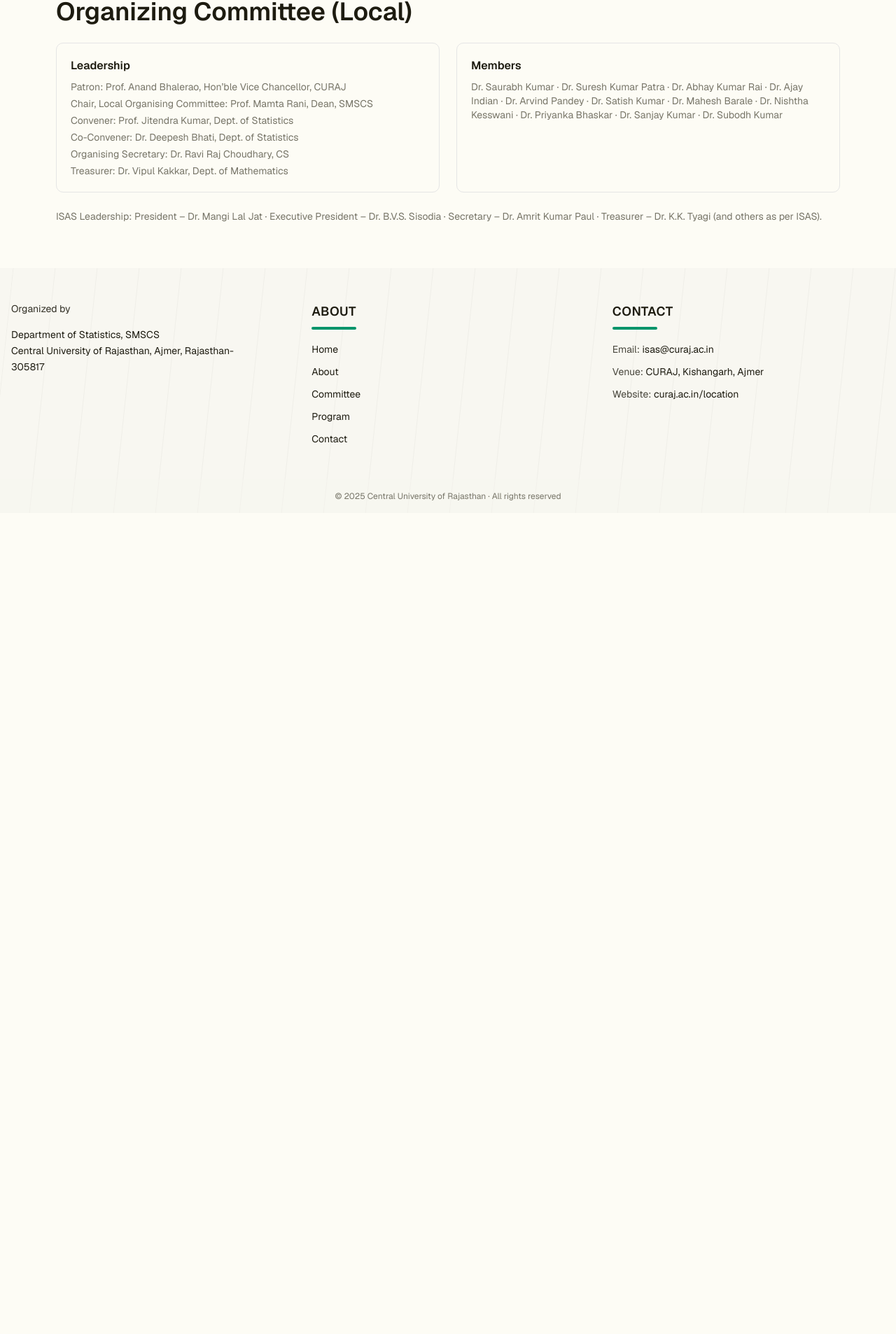
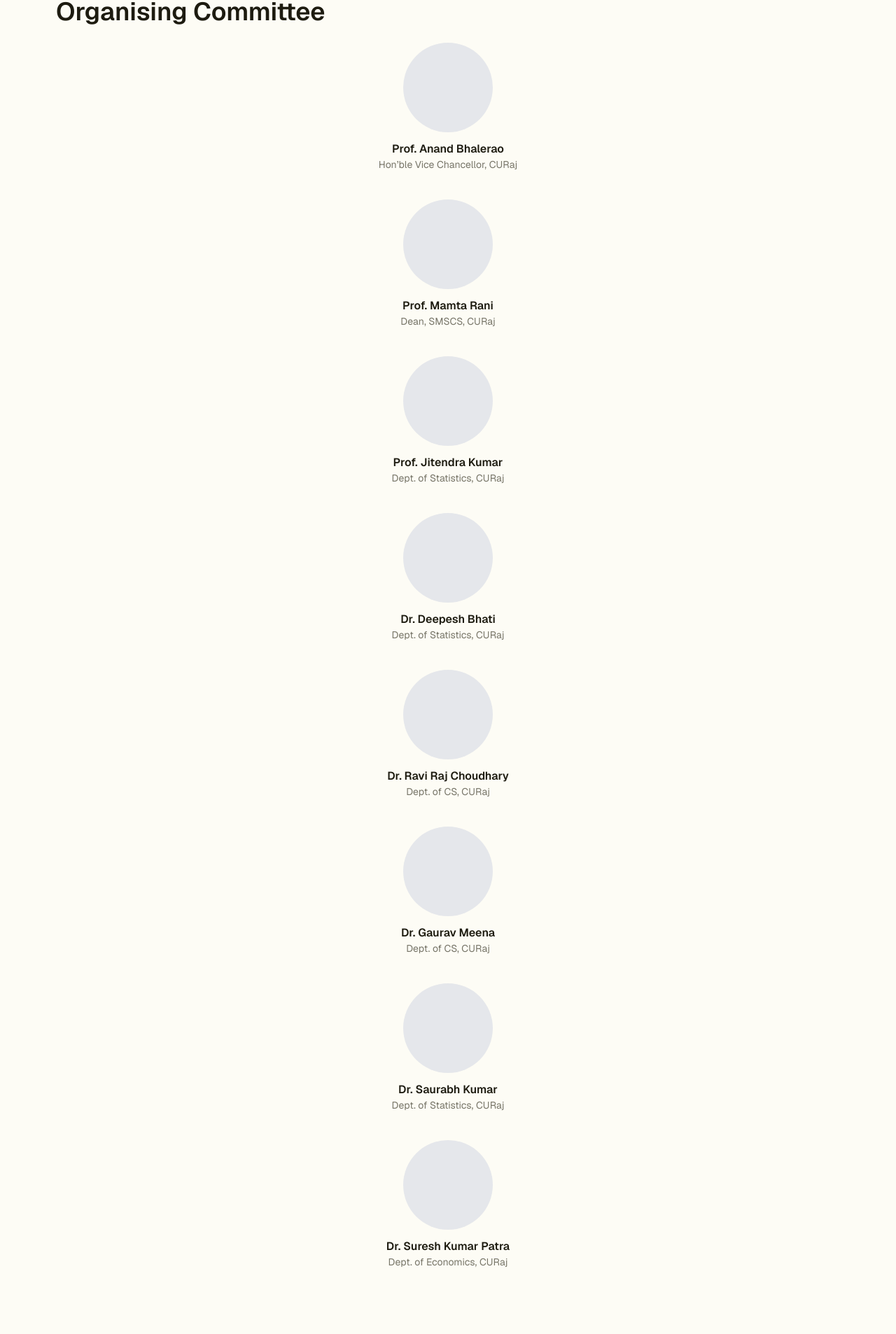
Before and after one commit to isas-2026-Curaj/ISASWebsite-2026, a Next.js app: page /committee/organizing-committee in a window 1280 px wide. Shown: the part 148-2054 px from the top of the page at 70% size. Before the commit the page ends 881 px from the top, so only its background shows below. Built offline with nearby package versions, Linux system fonts and the light colour scheme.

Commit message:
Update page.tsx

```diff
--- a/app/committee/organizing-committee/page.tsx
+++ b/app/committee/organizing-committee/page.tsx
@@ -3,32 +3,109 @@ import Section from "@/components/section"
 export default function CommitteePage() {
   return (
     <main>
-      <Section title="Organizing Committee (Local)">
-        <div className="grid md:grid-cols-2 gap-6">
-          <div className="rounded-lg border p-5">
-            <h4 className="font-semibold">Leadership</h4>
-            <ul className="mt-2 text-sm text-muted-foreground space-y-1">
-              <li>Patron: Prof. Anand Bhalerao, Hon’ble Vice Chancellor, CURAJ</li>
-              <li>Chair, Local Organising Committee: Prof. Mamta Rani, Dean, SMSCS</li>
-              <li>Convener: Prof. Jitendra Kumar, Dept. of Statistics</li>
-              <li>Co-Convener: Dr. Deepesh Bhati, Dept. of Statistics</li>
-              <li>Organising Secretary: Dr. Ravi Raj Choudhary, CS</li>
-              <li>Treasurer: Dr. Vipul Kakkar, Dept. of Mathematics</li>
-            </ul>
-          </div>
-          <div className="rounded-lg border p-5">
-            <h4 className="font-semibold">Members</h4>
-            <p className="mt-2 text-sm text-muted-foreground">
-              Dr. Saurabh Kumar · Dr. Suresh Kumar Patra · Dr. Abhay Kumar Rai · Dr. Ajay Indian · Dr. Arvind Pandey ·
-              Dr. Satish Kumar · Dr. Mahesh Barale · Dr. Nishtha Kesswani · Dr. Priyanka Bhaskar · Dr. Sanjay Kumar ·
-              Dr. Subodh Kumar
+      <Section title="Organising Committee">
+        <div className="flex flex-col items-center text-center space-y-10">
+
+          {/* Patron */}
+          <div>
+            <div className="w-32 h-32 bg-gray-200 rounded-full mx-auto"></div>
+            <h4 className="font-semibold mt-3">Prof. Anand Bhalerao</h4>
+            <p className="text-sm text-muted-foreground">
+              Hon’ble Vice Chancellor, CURaj
             </p>
           </div>
+
+          {/* Chair Local Organising Committee */}
+          <div>
+            <div className="w-32 h-32 bg-gray-200 rounded-full mx-auto"></div>
+            <h4 className="font-semibold mt-3">Prof. Mamta Rani</h4>
+            <p className="text-sm text-muted-foreground">
+              Dean, SMSCS, CURaj
+            </p>
+          </div>
+
+          {/* Convener */}
+          <div>
+            <div className="w-32 h-32 bg-gray-200 rounded-full mx-auto"></div>
+            <h4 className="font-semibold mt-3">Prof. Jitendra Kumar</h4>
+            <p className="text-sm text-muted-foreground">
+              Dept. of Statistics, CURaj
+            </p>
+          </div>
+
+          {/* Co-Convener */}
+          <div>
+            <div className="w-32 h-32 bg-gray-200 rounded-full mx-auto"></div>
+            <h4 className="font-semibold mt-3">Dr. Deepesh Bhati</h4>
+            <p className="text-sm text-muted-foreground">
+              Dept. of Statistics, CURaj
+            </p>
+          </div>
+
+          {/* Organising Secretary */}
+          <div>
+            <div className="w-32 h-32 bg-gray-200 rounded-full mx-auto"></div>
+            <h4 className="font-semibold mt-3">Dr. Ravi Raj Choudhary</h4>
+            <p className="text-sm text-muted-foreground">
+              Dept. of CS, CURaj
+            </p>
+          </div>
+
+          {/* Joint Organizing Secretary */}
+          <div>
+            <div className="w-32 h-32 bg-gray-200 rounded-full mx-auto"></div>
+            <h4 className="font-semibold mt-3">Dr. Gaurav Meena</h4>
+            <p className="text-sm text-muted-foreground">
+              Dept. of CS, CURaj
+            </p>
+          </div>
+
+          {/* Treasurer */}
+          <div>
+            <div className="w-32 h-32 bg-gray-200 rounded-full mx-auto"></div>
+            <h4 className="font-semibold mt-3">Dr. Saurabh Kumar</h4>
+            <p className="text-sm text-muted-foreground">
+              Dept. of Statistics, CURaj
+            </p>
+          </div>
+
+          {/* Joint Treasurer */}
+          <div>
+            <div className="w-32 h-32 bg-gray-200 rounded-full mx-auto"></div>
+            <h4 className="font-semibold mt-3">Dr. Suresh Kumar Patra</h4>
+            <p className="text-sm text-muted-foreground">
+              Dept. of Economics, CURaj
+            </p>
+          </div>
+
+          {/* Members */}
+          <div className="w-full mt-12">
+            <h4 className="font-semibold text-lg mb-6 text-center">Members</h4>
+            <div className="grid md:grid-cols-2 gap-10 justify-items-center">
+
+              {[
+                ["Prof. Arvind Pandey", "Dept. of Statistics, CURaj"],
+                ["Dr. Nishtha Kesswani", "Dept. of DSA, CURaj"],
+                ["Dr. Sanjay Kumar", "Dept. of Statistics, CURaj"],
+                ["Dr. Ajay Indian", "Dept. of CS, CURaj"],
+                ["Dr. Vipul Kakkar", "Dept. of Mathematics, CURaj"],
+                ["Dr. Satish Kumar", "Dept. of Statistics, CURaj"],
+                ["Dr. Mahesh Barale", "Dept. of Statistics, CURaj"],
+                ["Dr. Priyanka Bhaskar", "Dept. of Commerce, CURaj"],
+                ["Dr. Abhay Kumar Rai", "Dept. of CS, CURaj"],
+                ["Dr. Subodh Kumar", "Dept. of DSA, CURaj"],
+              ].map(([name, dept]) => (
+                <div key={name} className="flex flex-col items-center text-center">
+                  <div className="w-24 h-24 bg-gray-200 rounded-full"></div>
+                  <h4 className="font-medium mt-3">{name}</h4>
+                  <p className="text-sm text-muted-foreground">{dept}</p>
+                </div>
+              ))}
+
+            </div>
+          </div>
+
         </div>
-        <p className="mt-6 text-sm text-muted-foreground">
-          ISAS Leadership: President – Dr. Mangi Lal Jat · Executive President – Dr. B.V.S. Sisodia · Secretary – Dr.
-          Amrit Kumar Paul · Treasurer – Dr. K.K. Tyagi (and others as per ISAS).
-        </p>
       </Section>
     </main>
   )
```
